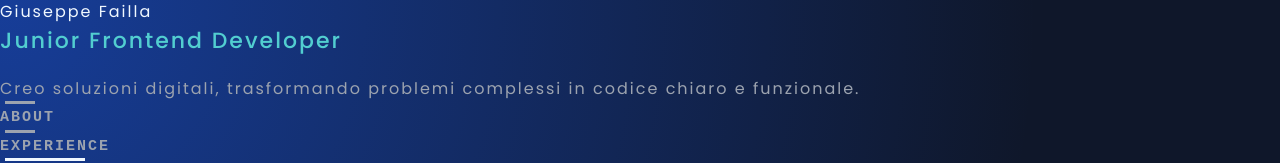
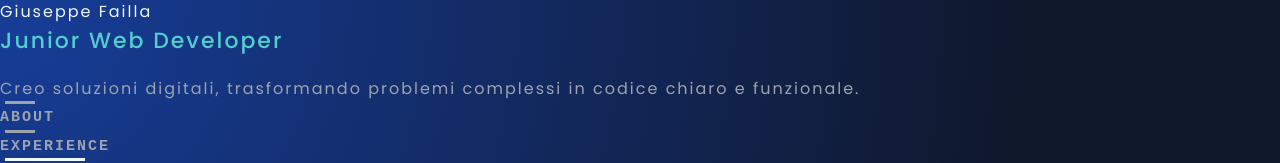
Before and after one commit to GiuseppeF11/Portfolio, a React (Vite) app: page / in a window 1280 px wide. Shown: the top 163 px of the page. Built offline with nearby package versions, Linux system fonts and the light colour scheme.

Commit message:
update title

```diff
--- a/src/components/LeftSide.jsx
+++ b/src/components/LeftSide.jsx
@@ -26,7 +26,7 @@ const LeftSide = () => {
             Giuseppe Failla
           </h1>
           <p data-aos="fade-left" className="role color-water">
-            Junior Frontend Developer
+            Junior Web Developer
           </p>
           <p data-aos="fade-right" className=" md:w-3/4 color-gray mb-5">
             Creo soluzioni digitali, trasformando problemi complessi in codice
```
